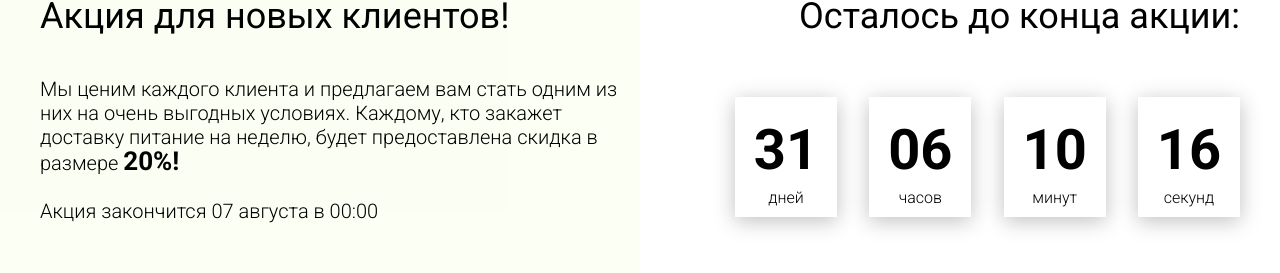
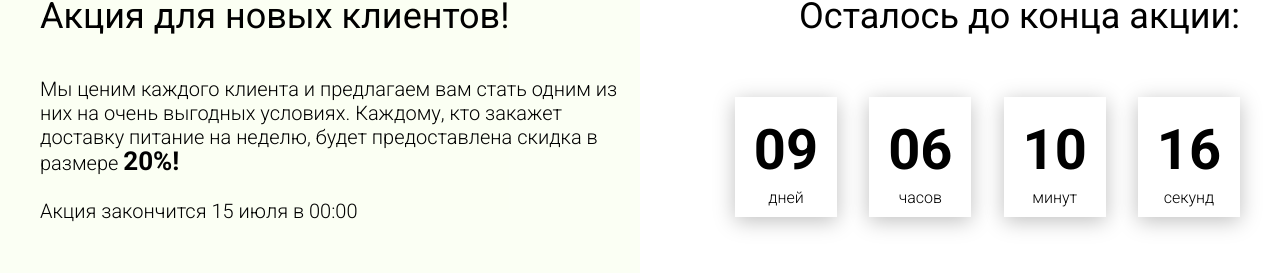
Before and after one commit to dspopravko/food-subscr, a plain HTML site: page index.html in a window 1280 px wide. Shown: the part 3601-3874 px from the top of the page. Drawn offline with Linux system fonts and the light colour scheme.

Commit message:
Countdown timer v2

```diff
--- a/index.html
+++ b/index.html
@@ -243,7 +243,7 @@
                     Мы ценим каждого клиента и предлагаем вам стать одним из них на очень выгодных условиях.
                     Каждому, кто закажет доставку питание на неделю, будет предоставлена скидка в размере <span>20%!</span>
                     <br><br>
-                    Акция закончится 07 августа в 00:00
+                    Акция закончится 15 июля в 00:00
                 </div>
             </div>
             <div class="promotion__timer">
--- a/js/script.js
+++ b/js/script.js
@@ -39,22 +39,27 @@ window.addEventListener('DOMContentLoaded', () => {
     })
 
     //Timer
-    const deadline = '2022-08-07'
+    const deadline = '2022-07-15'
 
     function getTimeRemaining(endtime) {
-        const remainTime = Date.parse(endtime) - Date.parse(new Date());
-              days = Math.floor(remainTime/(1000*60*60*24));
-              hours = Math.floor(remainTime/(1000*60*60) % 24);
-              minutes = Math.floor((remainTime/1000/60)%60);
-              seconds = Math.floor((remainTime/1000)%60)
+        const remainTime = Date.parse(endtime) - Date.parse(new Date()),
+              time = {
+                day: '',
+                hour: '',
+                minute: '',
+                second: ''
+              }
+        if (remainTime > 0) {
+            for (key in time) {
+                let options = {};
+                options[key] = '2-digit';
+                time[key] = +new Intl.DateTimeFormat('ru-RU', options).format(new Date(remainTime));
+                console.log(options)
+            }
+        }
+        time.total = remainTime;
 
-        return {
-            'total': remainTime,
-            days,
-            hours,
-            minutes,
-            seconds
-        }
+        return time
     }
 
     function addZero(num) {
@@ -76,10 +81,10 @@ window.addEventListener('DOMContentLoaded', () => {
         function updateClock() {
             const remainTime = getTimeRemaining(endtime);
 
-            days.innerHTML = addZero(remainTime.days);
-            hours.innerHTML = addZero(remainTime.hours);
-            minutes.innerHTML = addZero(remainTime.minutes);
-            seconds.innerHTML = addZero(remainTime.seconds)
+            days.innerHTML = addZero(remainTime.day);
+            hours.innerHTML = addZero(remainTime.hour);
+            minutes.innerHTML = addZero(remainTime.minute);
+            seconds.innerHTML = addZero(remainTime.second)
 
             if (remainTime.total <= 0) {
                 clearInterval(timeInterval)
```
